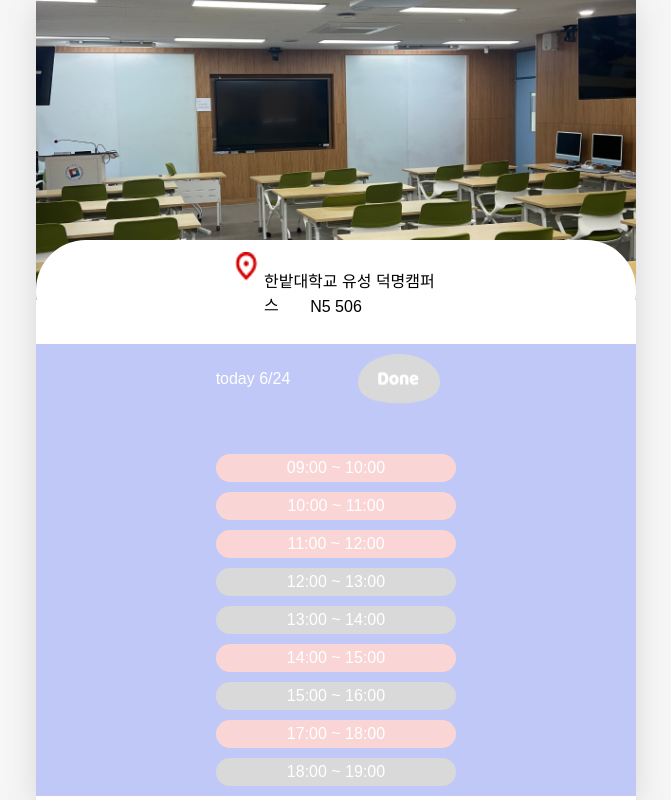
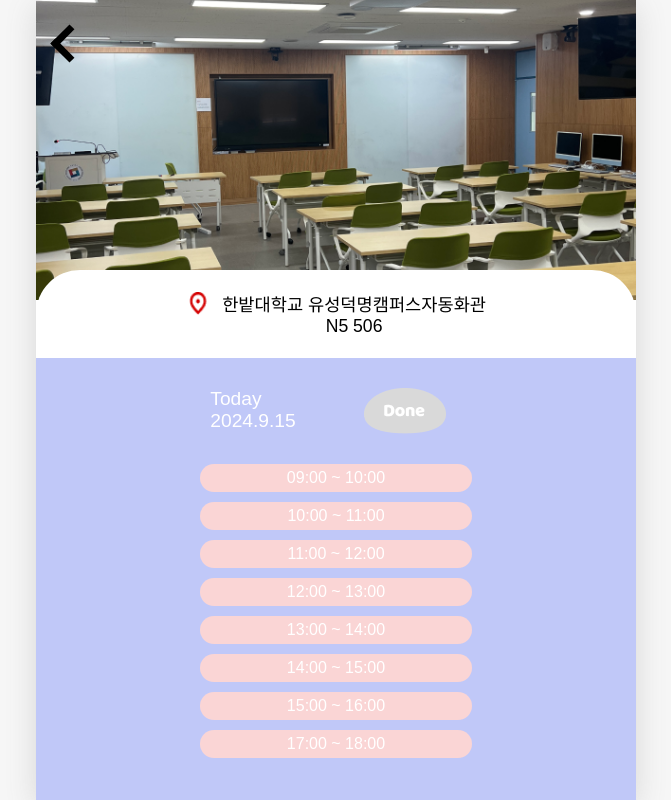
Before and after one commit to Team-Stevia/stevia-uiux, a React (Vite) app: page /reservation in a window 1280 px wide. Shown: the whole page, without its empty margins (304-975 px from the left). Built offline with nearby package versions, Linux system fonts and the light colour scheme; a web font is replaced by a local one.

Commit message:
fix: reservation slot 클릭 이벤트 수정
slot 클릭 시 화면이 올바르게 렌더링이 안 됐다.
각 시간 슬롯에 적절한 onclick 이벤트 핸들러가 추가 되지 않음을 알음

resolves: #8

```diff
--- /dev/null
+++ b/db.json
@@ -0,0 +1,91 @@
+{
+  "boards": [
+    {
+      "id": 1,
+      "buildingAndRoomList": {
+        "buildingLocation": "N3",
+        "roomList": [
+          {
+            "roomId": "2b817f4a-3cb4-4a77-b0a5-78f3db9d6b9a",
+            "roomNo": 401
+          },
+          {
+            "roomId": "f1f8cb5c-1580-49c5-8502-412b75944d22",
+            "roomNo": 402
+          },
+          {
+            "roomId": "c3525220-19a0-477e-b9eb-c1e32d42b8b9",
+            "roomNo": 403
+          }
+        ]
+      },
+
+      "otherBuildingList": [
+        {
+          "roomId": "dd2533ed-c753-4015-b7ca-d7adca64a932",
+          "buildingLocation": "N5"
+        },
+        {
+          "roomId": "75d732eb-e442-40c7-91e0-54f7c00f659e",
+          "buildingLocation": "N4"
+        },
+        {
+          "roomId": "b58ee216-0991-40f7-a9dd-4a6ce3af9c33",
+          "buildingLocation": "N2"
+        },
+        {
+          "roomId": "4e09b6a2-ab0c-4f60-997c-9c169d471491",
+          "buildingLocation": "N6"
+        }
+      ],
+      "reservationInfo": {
+        "reservationStatus": false
+      }
+    }
+  ],
+
+  "buildingLocation": [
+    {
+      "roomId": "4e09b6a2-ab0c-4f60-997c-9c169d471491",
+      "buildingLocation": "N6",
+      "roomNo": 301,
+      "reservationRate": 30
+    },
+    {
+      "roomId": "6323e1e2-b900-430d-828d-22bf278b8d8a",
+      "buildingLocation": "N6",
+      "roomNo": 302,
+      "reservationRate": 0
+    },
+    {
+      "roomId": "37ef8f7c-19c7-43d6-aba1-00a25723d891",
+      "buildingLocation": "N6",
+      "roomNo": 303,
+      "reservationRate": 10
+    },
+    {
+      "roomId": "63685f42-e239-42c5-87a1-13960ac2ffac",
+      "buildingLocation": "N6",
+      "roomNo": 304,
+      "reservationRate": 50
+    },
+    {
+      "roomId": "432f7814-9b17-4678-b0bd-5bb7b48c9306",
+      "buildingLocation": "N6",
+      "roomNo": 305,
+      "reservationRate": 80
+    }
+  ],
+
+
+  "timetables": [
+    {
+      "id": "2b817f4a-3cb4-4a77-b0a5-78f3db9d6b9a",
+      "buildingLocation": "N3",
+      "buildingName": "기계관",
+      "roomNo": 401,
+      "roomImageUrl": "http://[도메인 명]/room-images/N3-401.jpeg",
+      "reservedTime": "9,10,11"
+    }
+  ]
+}
--- a/package.json
+++ b/package.json
@@ -7,9 +7,12 @@
     "dev": "vite",
     "build": "vite build",
     "lint": "eslint . --ext js,jsx --report-unused-disable-directives --max-warnings 0",
-    "preview": "vite preview"
+    "preview": "vite preview",
+    "json-server": "json-server --watch ./db.json --port 3003"
   },
   "dependencies": {
+    "axios": "^1.7.2",
+    "json-server": "1.0.0-beta.1",
     "react": "^18.2.0",
     "react-dom": "^18.2.0",
     "react-router-dom": "^6.23.1",
--- a/src/App.jsx
+++ b/src/App.jsx
@@ -5,13 +5,16 @@ import Login from "./pages/Login";
 import Reservation from "./pages/Reservation";
 import {useEffect} from "react";
 
+const roomId = "2b817f4a-3cb4-4a77-b0a5-78f3db9d6b9a"
+
+
 function App() {
     return (
         <div className="App">
             <Routes>
                 <Route path="/" element={<Home/>}/>
                 <Route path="/login" element={<Login/>}/>
-                <Route path="/reservation" element={<Reservation/>}/>
+                <Route path="/reservation" element={<Reservation roomId={roomId}/>}/>
             </Routes>
         </div>
     );
--- a/src/pages/Home.jsx
+++ b/src/pages/Home.jsx
@@ -4,10 +4,12 @@ import 'react-spring-bottom-sheet/dist/style.css';
 import useBottomSheet from '../hooks/useBottomSheet';
 import keyImage from "../assets/key.png"
 import {useNavigate} from "react-router-dom";
+import Reservation from "./Reservation.jsx";
 
 const Home = () => {
     const { isSheetOpen, openSheet, closeSheet } = useBottomSheet();
     const navigate = useNavigate();
+    const roomId = "2b817f4a-3cb4-4a77-b0a5-78f3db9d6b9a"
 
     const useHandleMove = () => {
         navigate("/reservation");
@@ -19,6 +21,7 @@ const Home = () => {
                 <b>Please choose a place!!</b>
             </div>
             <div className="menu">
+                {/*<Reservation roomId={roomId} />*/}
                 <div className="arrow1"></div>
                 <button className='menu-items'>N3</button>
                 <button className='menu-items'>N4</button>
--- a/src/pages/Reservation.jsx
+++ b/src/pages/Reservation.jsx
@@ -3,64 +3,67 @@ import location from "../assets/location.png";
 import done from "../assets/done.png";
 import "../styles/Reservation.css"
 import {useEffect, useState} from "react";
+import {useNavigate} from "react-router-dom";
+import axios from "axios";
 
-const reservations = [
-    {id: 1, time: "09:00 ~ 10:00", reserved: true},
-    {id: 2, time: "10:00 ~ 11:00", reserved: true},
-    {id: 3, time: "11:00 ~ 12:00", reserved: true},
-    {id: 4, time: "12:00 ~ 13:00", reserved: false},
-    {id: 5, time: "13:00 ~ 14:00", reserved: false},
-    {id: 6, time: "14:00 ~ 15:00", reserved: true},
-    {id: 7, time: "15:00 ~ 16:00", reserved: false},
-    {id: 8, time: "17:00 ~ 18:00", reserved: true},
-    {id: 9, time: "18:00 ~ 19:00", reserved: false},
+
+const initialReservation = [
+    {id: 9, time: "09:00 ~ 10:00", reserved: true},
+    {id: 10, time: "10:00 ~ 11:00", reserved: true},
+    {id: 11, time: "11:00 ~ 12:00", reserved: true},
+    {id: 12, time: "12:00 ~ 13:00", reserved: true},
+    {id: 13, time: "13:00 ~ 14:00", reserved: true},
+    {id: 14, time: "14:00 ~ 15:00", reserved: true},
+    {id: 15, time: "15:00 ~ 16:00", reserved: true},
+    {id: 16, time: "17:00 ~ 18:00", reserved: true},
 ];
 
+
 const Reservation = () => {
-    // const [reservation, setReservation] = useState([]);
-    //
-    // useEffect(async () => {
-    //     try {
-    //         const response = await axios.get('http://localhost:3000/api/reservations');
-    //         setReservations(response.data);
-    //     } catch (error) {
-    //         console.error('error');
-    //     }
-    // }, []);
+    const [reservation, setReservation] = useState(initialReservation);
+    const navigate = useNavigate();
 
 
-    function onCheck() {
+    const useHandleMove = () => {
+        navigate("/");
+    }
 
-    }
+
+    const onUpdate = (targetId) => {
+        const updatedReservations = reservation.map((slot) =>
+            slot.id === targetId ? { ...slot, reserved: !slot.reserved } : slot
+        );
+        setReservation(updatedReservations);
+    };
+
 
     return (
         <div className="reservation">
             <div className="roomImg" alt="room" style={{backgroundImage: `url(${roomImg})`}}>
-
+                <div className="arrow" onClick={useHandleMove}></div>
                 <div className="reservation-board">
                     <div className="reservation-location">
-                        <div className="reservation-location-1">
                             <img className="locationImg" src={location} alt="location"/>
-                            <p>한밭대학교 유성 덕명캠퍼스</p>
-                        </div>
-                        <p>N5 506</p>
+                            <p>한밭대학교 유성덕명캠퍼스자동화관<br/>N5 506</p>
                     </div>
 
                     <div className="reservation-time">
-                        <div className="click">
-                            <p>today 6/24</p>
-                            <img className="done-button" src={done} alt="done"/>
+                        <div className="reservation-info">
+                            <div
+                                className="date">Today<br/>{new Date().getFullYear()}.{new Date().getMonth()}.{new Date().getDate()}
+                            </div>
+                            <img className="done-button" src={done} alt="done" onClick={useHandleMove}/>
                         </div>
-                        <div className="reservationList" onClick={onCheck}>
-                            {reservations.map((slot, id) => (
-                                <div key={id} className={`timeSlot ${slot.reserved ? 'reserved' : 'no-reserved'}`}>
+                        <div className="reservation-time-slot">
+                            {reservation.map((slot, id) => (
+                                <div key={id} className={`timeSlot ${slot.reserved ? 'reserved' : 'no-reserved'}`} onClick={() => onUpdate(slot.id)}>
                                     {slot.time}
                                 </div>
                             ))}
                         </div>
                     </div>
 
-            </div>
+                </div>
             </div>
         </div>
     );
--- a/src/styles/Reservation.css
+++ b/src/styles/Reservation.css
@@ -9,48 +9,69 @@
     background-position: center;
     z-index: 0;
 }
+
+.arrow{
+    position: absolute;
+    top: 30px;
+    left: 20px;
+    width: 20px;
+    height: 20px;
+    border-left: 7px solid black;
+    border-bottom: 7px solid black;
+    transform: rotate(45deg);
+}
+
 .reservation-board{
     position: absolute;
-    top:80%;
+    top:90%;
     left: 0;
     width: 100%;
     height: 100%;
     z-index: 1;
+
 }
 
-.reservation-location-1{
+
+.reservation-location {
+    text-align: center;
+    font-size: 1.1rem;
+    border-radius: 50px;
+    background-color: white;
+    height: 11vh;
     display: flex;
     flex-direction: row;
-    height: 30px;
+    align-items: center;
+    justify-content: center;
 }
 
-.reservation-location {
-    border-radius: 50px;
-    background-color: white;
-    /*height: 100%;*/
-    height: 13vh;
-    display: flex;
-    flex-direction: column;
-    justify-content: center;
-    align-items: center;
+
+.locationImg{
+    height: 3vh;
+    /*padding-top: 2vh;*/
+    padding-right: 10px;
+    padding-bottom: 20px;
 }
 
-.click{
-    padding: 10px;
+.reservation-info {
+    padding-top: 30px;
     gap: 50px;
     display: flex;
     flex-direction: row;
     justify-content: center;
 }
 
+.date{
+    font-size: 1.2rem;
+}
 
 .reservation-time {
     background-color: rgba(192, 200, 248, 1);
     display: flex;
     flex-direction: column;
-    gap: 30px;
+    gap: 20px;
     align-items: center;
     color: white;
+    height: 70vh;
 }
 
 .reserved {
@@ -73,8 +94,8 @@
     text-align: center;
 }
 
-.reservationList {
+.reservation-time-slot {
     box-sizing: border-box;
-    width: 15rem;
+    width: 17rem;
     border-radius: 30%;
 }
```
Also changed, not shown: server.js (added), 1 other file (tests, documents, lock files or other folders).
